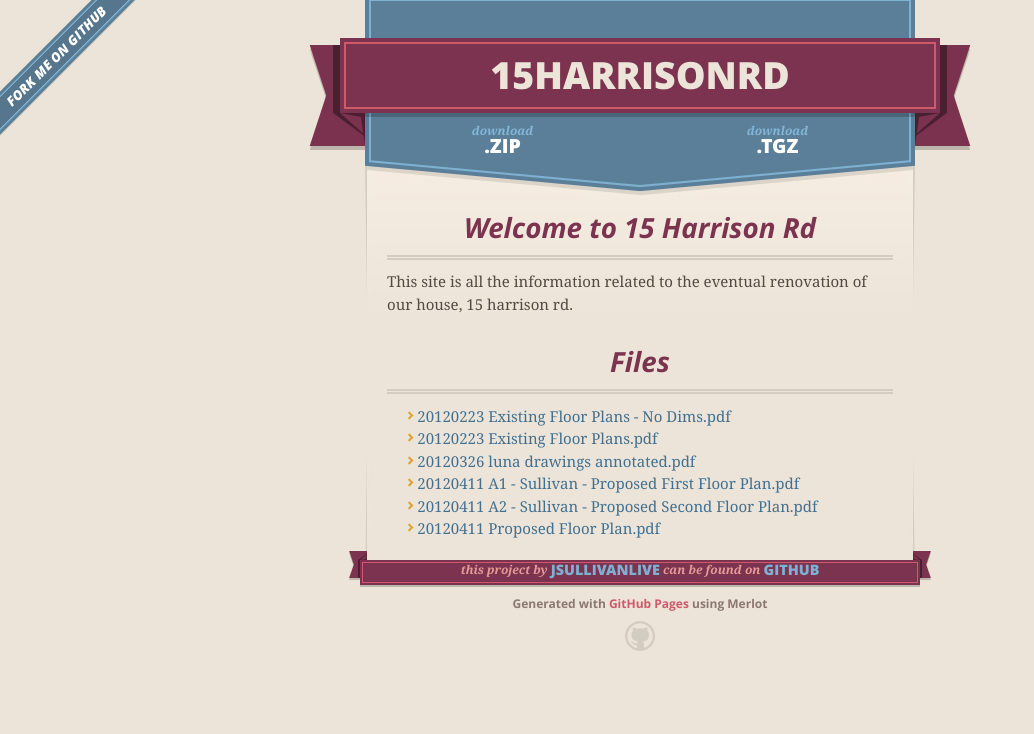
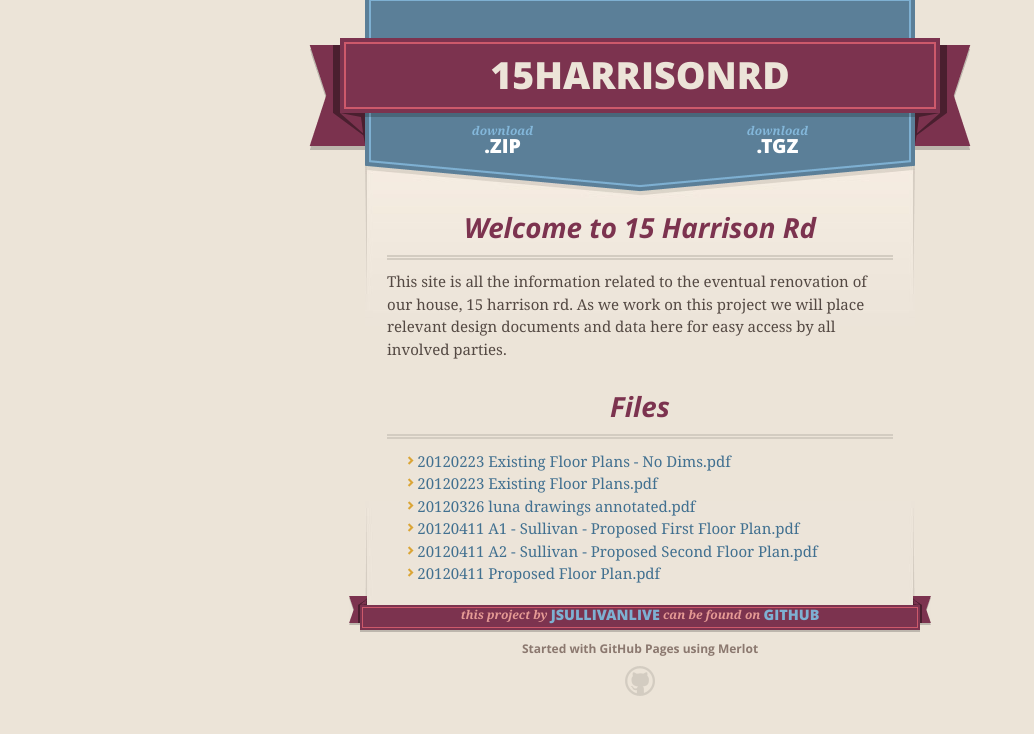
Before and after one commit to jsullivanlive/15harrisonrd.com, a plain HTML site: page index.html in a window 1280 px wide. Shown: the whole page, without its empty margins (0-1034 px from the left). Drawn offline with nearby package versions, Linux system fonts and the light colour scheme.

Commit message:
homepage text and layout

```diff
--- a/index.html
+++ b/index.html
@@ -21,7 +21,6 @@
   </head>
 
   <body>
-    <a id="forkme_banner" href="https://github.com/jsullivanlive/15harrisonrd">View on GitHub</a>
     <div class="shell">
 
       <header>
@@ -49,7 +48,10 @@
         <h3>
 <a name="welcome-to-15-harrison-rd" class="anchor" href="#welcome-to-15-harrison-rd"><span class="octicon octicon-link"></span></a>Welcome to 15 Harrison Rd</h3>
 
-<p>This site is all the information related to the eventual renovation of our house, 15 harrison rd.  </p>
+<p>
+This site is all the information related to the eventual renovation of our house, 15 harrison rd.
+As we work on this project we will place relevant design documents and data here for easy access by all involved parties.
+</p>
 
 <h3>
 <a name="files" class="anchor" href="#files"><span class="octicon octicon-link"></span></a>Files</h3>
@@ -72,7 +74,7 @@
           <span class="left-tail"></span>
           <span class="right-tail"></span>
         </span>
-        <p>Generated with <a href="http://pages.github.com">GitHub Pages</a> using Merlot</p>
+        <p>Started with GitHub Pages using Merlot</p>
         <span class="octocat"></span>
       </footer>
 
```
